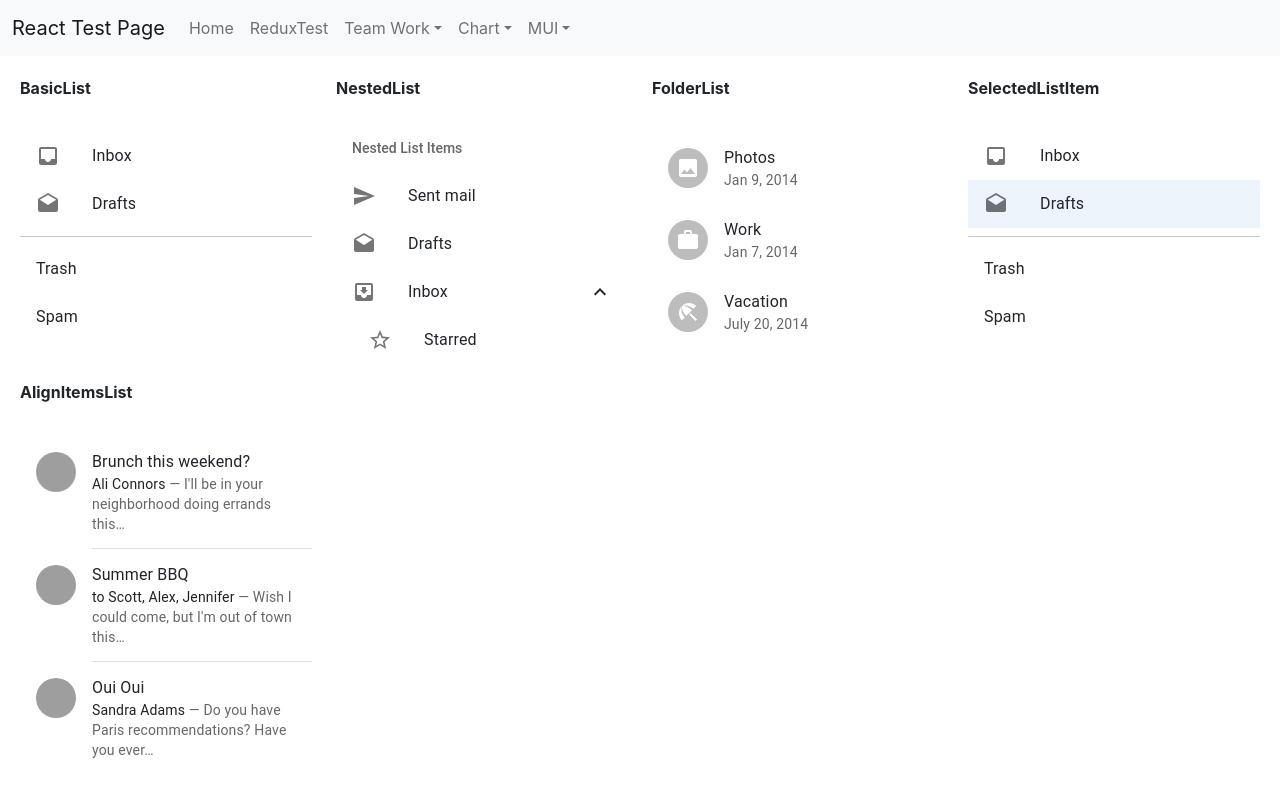
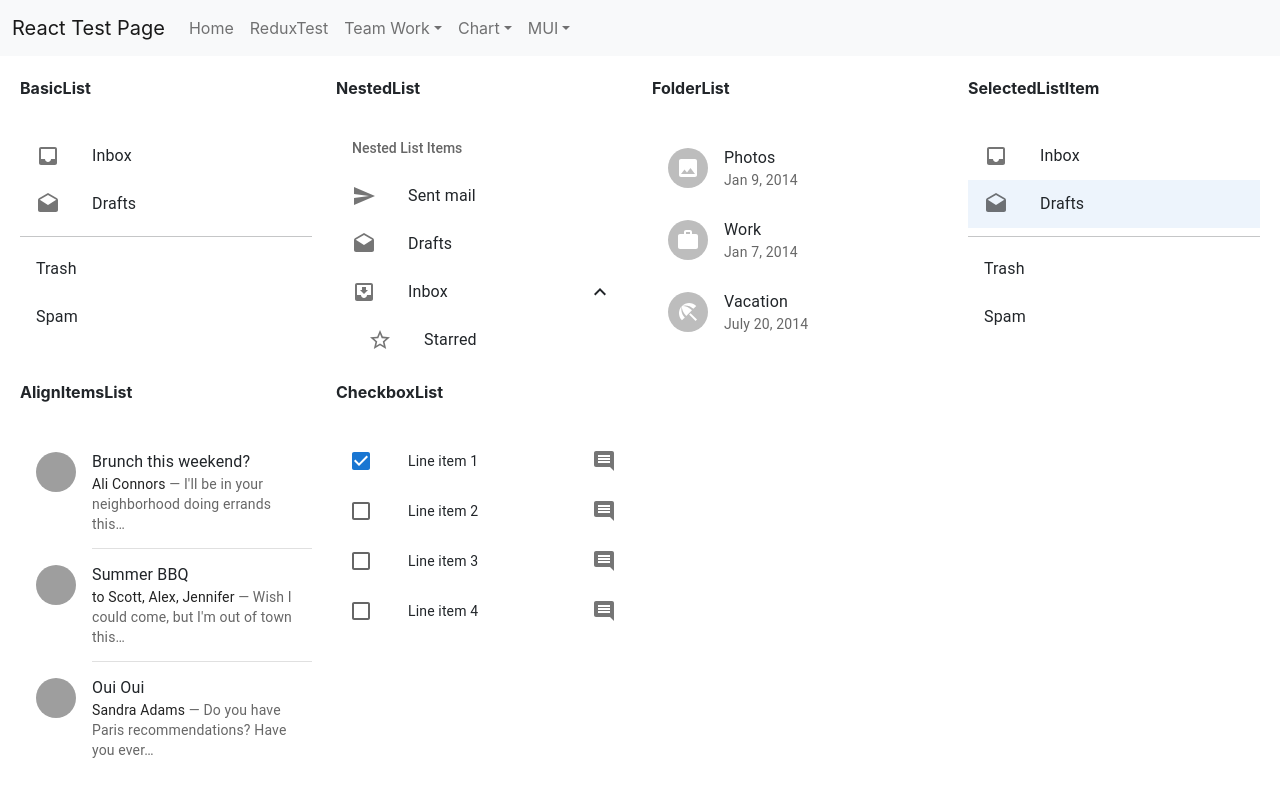
Before and after one commit to jinseok1306/React-Test, a React (Create React App) app in the folder ReactProject/client_app/: page /MUI/ListPage in a window 1280 px wide. Shown: the top 796 px of the page. Built offline with nearby package versions, Linux system fonts and the light colour scheme; grey boxes are pictures that could not be loaded.

Commit message:
MUI CheckboxList 테스트 완료

```diff
--- /dev/null
+++ b/ReactProject/client_app/src/components/List/CheckboxList.tsx
@@ -0,0 +1,59 @@
+import * as React from 'react';
+import List from '@mui/material/List';
+import ListItem from '@mui/material/ListItem';
+import ListItemButton from '@mui/material/ListItemButton';
+import ListItemIcon from '@mui/material/ListItemIcon';
+import ListItemText from '@mui/material/ListItemText';
+import Checkbox from '@mui/material/Checkbox';
+import IconButton from '@mui/material/IconButton';
+import CommentIcon from '@mui/icons-material/Comment';
+
+export default function CheckboxList() {
+    const [checked, setChecked] = React.useState([0]);
+
+    const handleToggle = (value: number) => () => {
+        const currentIndex = checked.indexOf(value);
+        const newChecked = [...checked];
+
+        if (currentIndex === -1) {
+            newChecked.push(value);
+        } else {
+            newChecked.splice(currentIndex, 1);
+        }
+
+        setChecked(newChecked);
+    };
+
+    return (
+        <List sx={{ width: '100%', maxWidth: 360, bgcolor: 'background.paper' }}>
+            {[0, 1, 2, 3].map((value) => {
+                const labelId = `checkbox-list-label-${value}`;
+
+                return (
+                    <ListItem
+                        key={value}
+                        secondaryAction={
+                            <IconButton edge="end" aria-label="comments">
+                                <CommentIcon />
+                            </IconButton>
+                        }
+                        disablePadding
+                    >
+                        <ListItemButton role={undefined} onClick={handleToggle(value)} dense>
+                            <ListItemIcon>
+                                <Checkbox
+                                    edge="start"
+                                    checked={checked.indexOf(value) !== -1}
+                                    tabIndex={-1}
+                                    disableRipple
+                                    inputProps={{ 'aria-labelledby': labelId }}
+                                />
+                            </ListItemIcon>
+                            <ListItemText id={labelId} primary={`Line item ${value + 1}`} />
+                        </ListItemButton>
+                    </ListItem>
+                );
+            })}
+        </List>
+    );
+}
--- a/ReactProject/client_app/src/pages/MUI/ListPage.tsx
+++ b/ReactProject/client_app/src/pages/MUI/ListPage.tsx
@@ -6,6 +6,7 @@
 import FolderList from '../../components/List/FolderList';
 import SelectedListItem from '../../components/List/SelectedListItem';
 import AlignItemsList from '../../components/List/AlignItemsList';
+import CheckboxList from '../../components/List/CheckboxList';
 
 const ListPage = () => {
     return (
@@ -33,6 +34,10 @@
                         <b>AlignItemsList</b><div>&nbsp;</div>
                         <AlignItemsList />
                     </Grid>
+                    <Grid item xs={3}>
+                        <b>CheckboxList</b><div>&nbsp;</div>
+                        <CheckboxList />
+                    </Grid>
                 </Grid>
             </div>
         </div>
```
Also changed, not shown: 1 other file (tests, documents, lock files or other folders).
